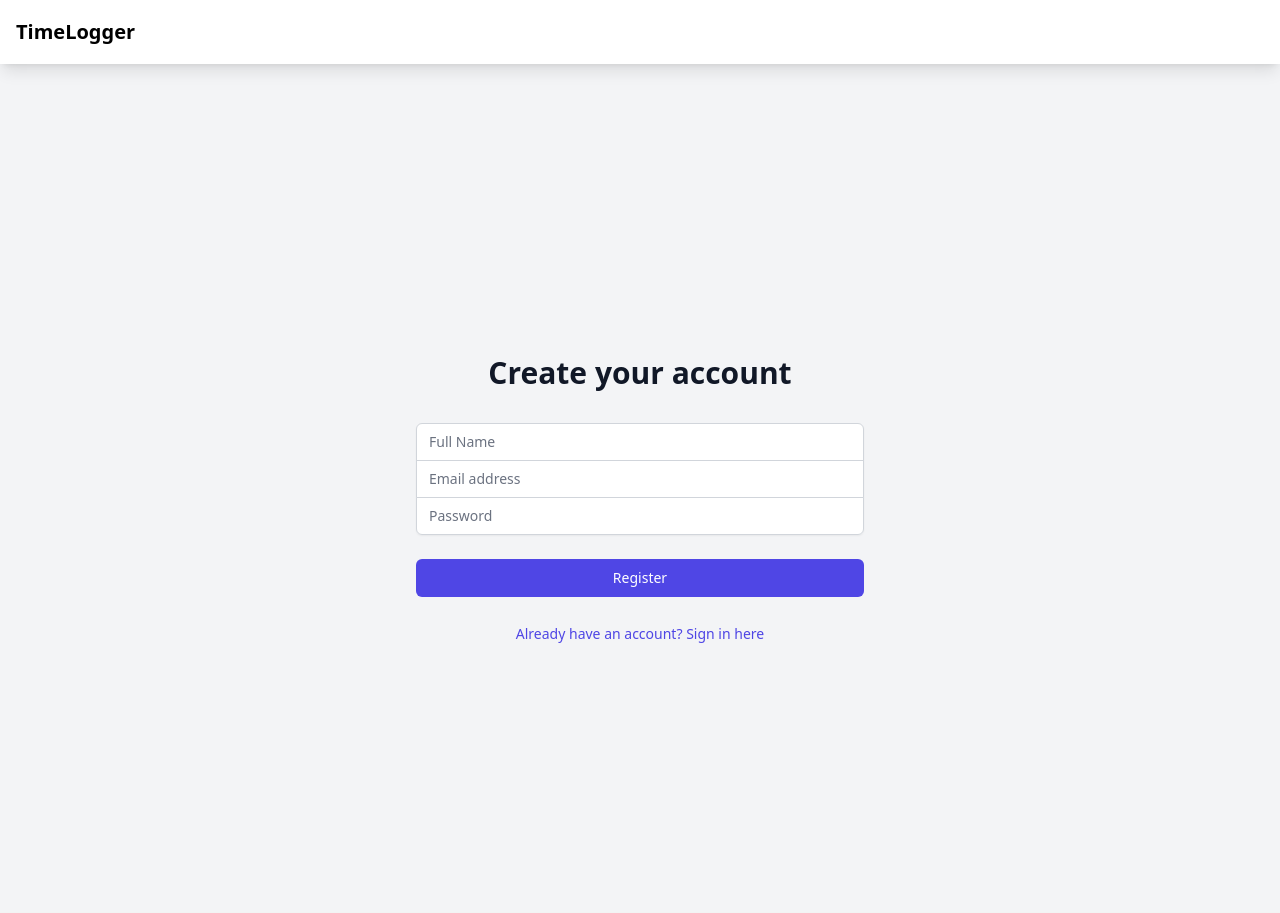
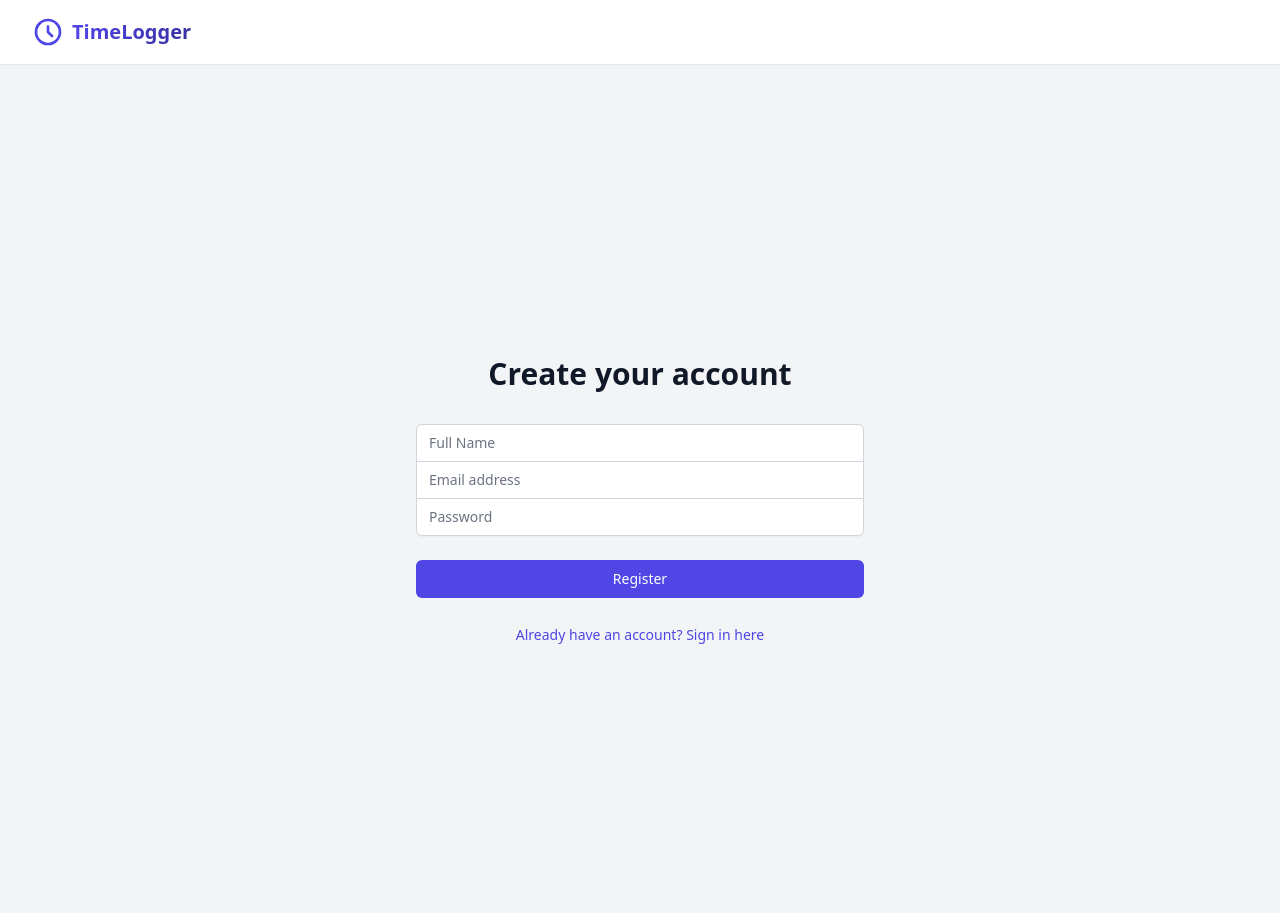
Before and after one commit to beamerboi/timelogger, a Flask app: page /auth/register in a window 1280 px wide. Before the commit the page ends 643 px from the top, so only its background shows below. Run offline with Flask 3, Linux system fonts and the light colour scheme; some libraries are stand-ins or nearby versions.

Commit message:
change the navbar

```diff
--- a/templates/base.html
+++ b/templates/base.html
@@ -7,32 +7,70 @@
     <script src="https://cdn.tailwindcss.com"></script>
 </head>
 <body class="bg-gray-100">
-    <nav class="bg-white shadow-lg">
-        <div class="max-w-7xl mx-auto px-4">
+    <!-- Modern Navbar -->
+    <nav class="bg-white border-b border-gray-200">
+        <div class="max-w-7xl mx-auto px-4 sm:px-6 lg:px-8">
             <div class="flex justify-between h-16">
+                <!-- Left side -->
                 <div class="flex">
                     <div class="flex-shrink-0 flex items-center">
-                        <a href="{{ url_for('main.dashboard') }}" class="text-xl font-bold">TimeLogger</a>
+                        <a href="{{ url_for('main.dashboard') }}" class="flex items-center space-x-2">
+                            <!-- You can add an SVG logo here -->
+                            <svg class="w-8 h-8 text-indigo-600" fill="none" stroke="currentColor" viewBox="0 0 24 24">
+                                <path stroke-linecap="round" stroke-linejoin="round" stroke-width="2"
+                                      d="M12 8v4l3 3m6-3a9 9 0 11-18 0 9 9 0 0118 0z"></path>
+                            </svg>
+                            <span class="text-xl font-bold bg-gradient-to-r from-indigo-600 to-indigo-800 bg-clip-text text-transparent">
+                                TimeLogger
+                            </span>
+                        </a>
                     </div>
                 </div>
+
+                <!-- Right side -->
                 {% if current_user.is_authenticated %}
-                <div class="flex items-center">
+                <div class="flex items-center space-x-1">
                     {% if current_user.is_admin %}
-                    <a href="{{ url_for('admin.panel') }}" class="text-gray-700 hover:text-gray-900 px-3 py-2">Admin Panel</a>
+                    <a href="{{ url_for('admin.panel') }}"
+                       class="inline-flex items-center px-3 py-2 rounded-lg text-sm font-medium text-gray-700 hover:text-gray-900 hover:bg-gray-100 transition-all duration-200">
+                        <svg class="w-5 h-5 mr-1" fill="none" stroke="currentColor" viewBox="0 0 24 24">
+                            <path stroke-linecap="round" stroke-linejoin="round" stroke-width="2"
+                                  d="M10.325 4.317c.426-1.756 2.924-1.756 3.35 0a1.724 1.724 0 002.573 1.066c1.543-.94 3.31.826 2.37 2.37a1.724 1.724 0 001.065 2.572c1.756.426 1.756 2.924 0 3.35a1.724 1.724 0 00-1.066 2.573c.94 1.543-.826 3.31-2.37 2.37a1.724 1.724 0 00-2.572 1.065c-.426 1.756-2.924 1.756-3.35 0a1.724 1.724 0 00-2.573-1.066c-1.543.94-3.31-.826-2.37-2.37a1.724 1.724 0 00-1.065-2.572c-1.756-.426-1.756-2.924 0-3.35a1.724 1.724 0 001.066-2.573c-.94-1.543.826-3.31 2.37-2.37.996.608 2.296.07 2.572-1.065z"></path>
+                            <path stroke-linecap="round" stroke-linejoin="round" stroke-width="2" d="M15 12a3 3 0 11-6 0 3 3 0 016 0z"></path>
+                        </svg>
+                        Admin
+                    </a>
                     {% endif %}
-                    <a href="{{ url_for('main.log_time') }}" class="text-gray-700 hover:text-gray-900 px-3 py-2">Log Time</a>
-                    <a href="{{ url_for('auth.logout') }}" class="text-gray-700 hover:text-gray-900 px-3 py-2">Logout</a>
+
+                    <a href="{{ url_for('main.log_time') }}"
+                       class="inline-flex items-center px-4 py-2 border border-transparent rounded-lg shadow-sm text-sm font-medium text-white bg-indigo-600 hover:bg-indigo-700 focus:outline-none focus:ring-2 focus:ring-offset-2 focus:ring-indigo-500 transition-all duration-200">
+                        <svg class="w-5 h-5 mr-1" fill="none" stroke="currentColor" viewBox="0 0 24 24">
+                            <path stroke-linecap="round" stroke-linejoin="round" stroke-width="2" d="M12 6v6m0 0v6m0-6h6m-6 0H6"></path>
+                        </svg>
+                        Log Time
+                    </a>
+
+                    <div class="ml-3 relative">
+                        <a href="{{ url_for('auth.logout') }}"
+                           class="inline-flex items-center px-3 py-2 rounded-lg text-sm font-medium text-gray-700 hover:text-gray-900 hover:bg-gray-100 transition-all duration-200">
+                            <svg class="w-5 h-5 mr-1" fill="none" stroke="currentColor" viewBox="0 0 24 24">
+                                <path stroke-linecap="round" stroke-linejoin="round" stroke-width="2"
+                                      d="M17 16l4-4m0 0l-4-4m4 4H7m6 4v1a3 3 0 01-3 3H6a3 3 0 01-3-3V7a3 3 0 013-3h4a3 3 0 013 3v1"></path>
+                            </svg>
+                            Logout
+                        </a>
+                    </div>
                 </div>
                 {% endif %}
             </div>
         </div>
     </nav>
 
-    <main class="max-w-7xl mx-auto py-6 px-4">
+    <main class="max-w-7xl mx-auto py-6 px-4 sm:px-6 lg:px-8">
         {% with messages = get_flashed_messages() %}
             {% if messages %}
                 {% for message in messages %}
-                <div class="bg-blue-100 border-l-4 border-blue-500 text-blue-700 p-4 mb-4">
+                <div class="bg-blue-100 border-l-4 border-blue-500 text-blue-700 p-4 mb-4 rounded-lg">
                     {{ message }}
                 </div>
                 {% endfor %}
```
